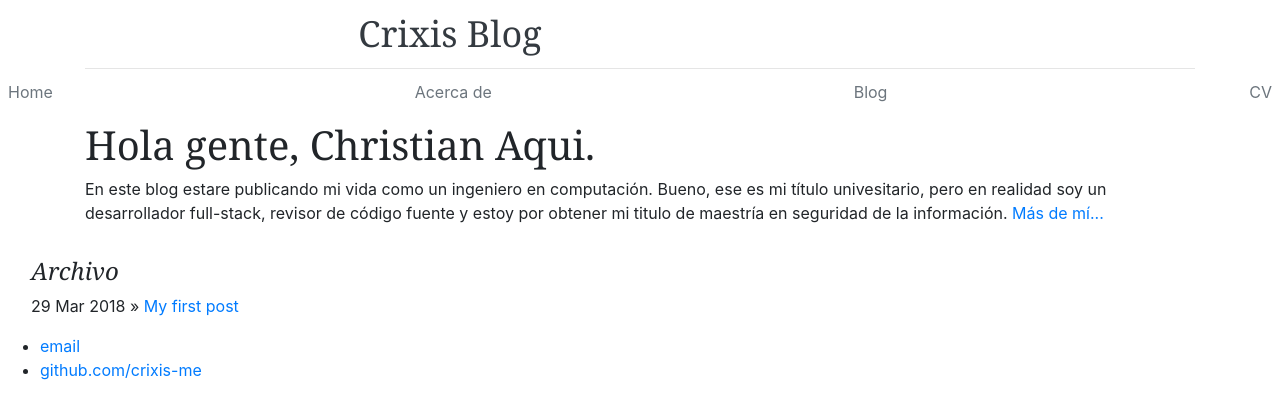
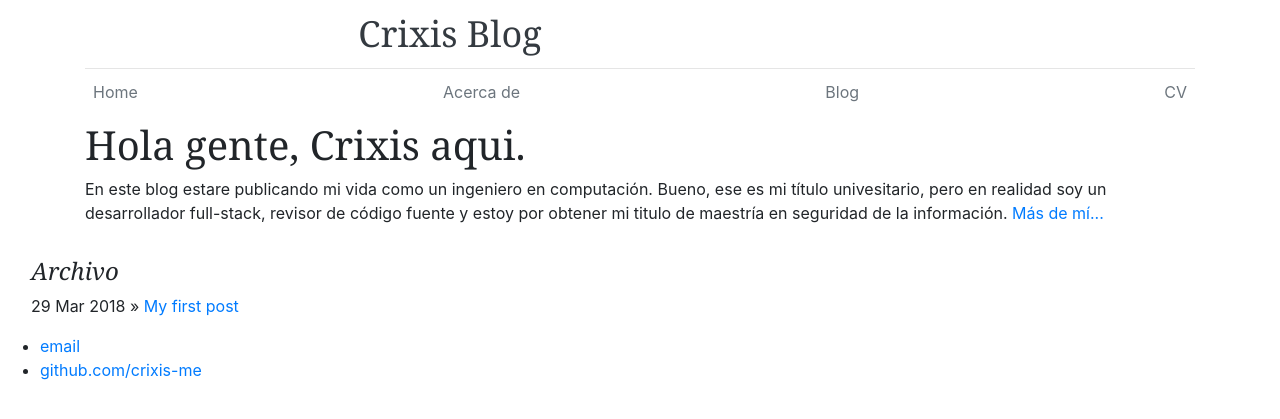
Before and after one commit to crixis-me/crixis-me.github.io, a Jekyll site: the page built from index.html, in a window 1280 px wide. Shown: the top 419 px of the page. Built offline with Jekyll 4.4.1, drawn with Linux system fonts in a browser that asks for light colours.

Commit message:
Error en estructura de default.html

```diff
--- a/_layouts/default.html
+++ b/_layouts/default.html
@@ -26,7 +26,6 @@
 				</div>
 			</div>
 		</header>
-	</div>
 
 		<div class="nav-scroller py-1 mb-2">
 			<nav class="nav d-flex justify-content-between">
@@ -36,6 +35,9 @@
 				<a class="p-2 text-muted" href="/cv">CV</a>
 			</nav>
 		</div>
+
+	</div>
+
 
 	<main role="main" class="container">
 		<div>
--- a/index.html
+++ b/index.html
@@ -2,8 +2,8 @@
 layout: default
 title: Crixis Blog
 ---
-<div class="blurb">
-	<h1>Hola gente, Christian Aqui.</h1>
+<div>
+	<h1>Hola gente, Crixis aqui.</h1>
 	<p>En este blog estare publicando mi vida como un ingeniero en computación. Bueno, ese es mi título univesitario, pero en realidad soy un desarrollador full-stack, revisor de código fuente y estoy por obtener mi titulo de maestría en seguridad de la información.
 		<a
 		 href="/about">Más de mí...</a>
```
Lines whose indentation alone changed are shown as unchanged.
